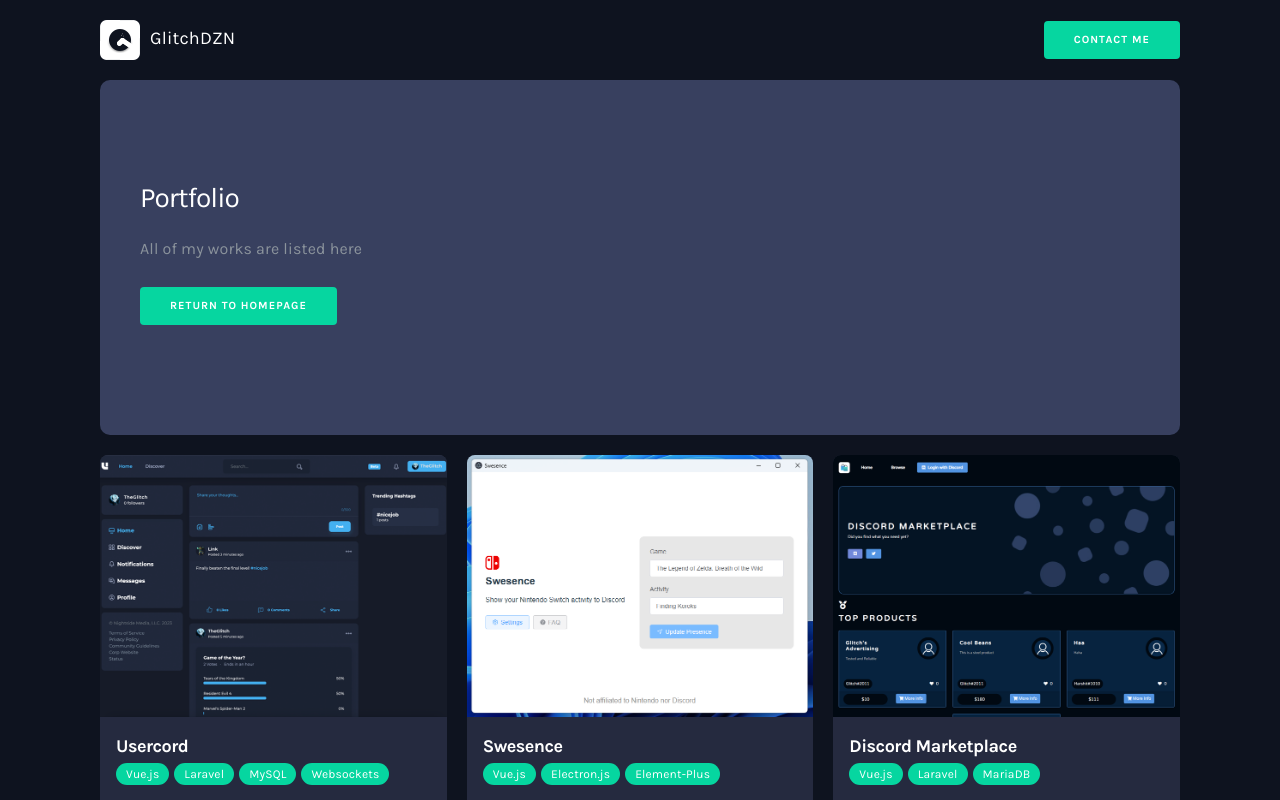
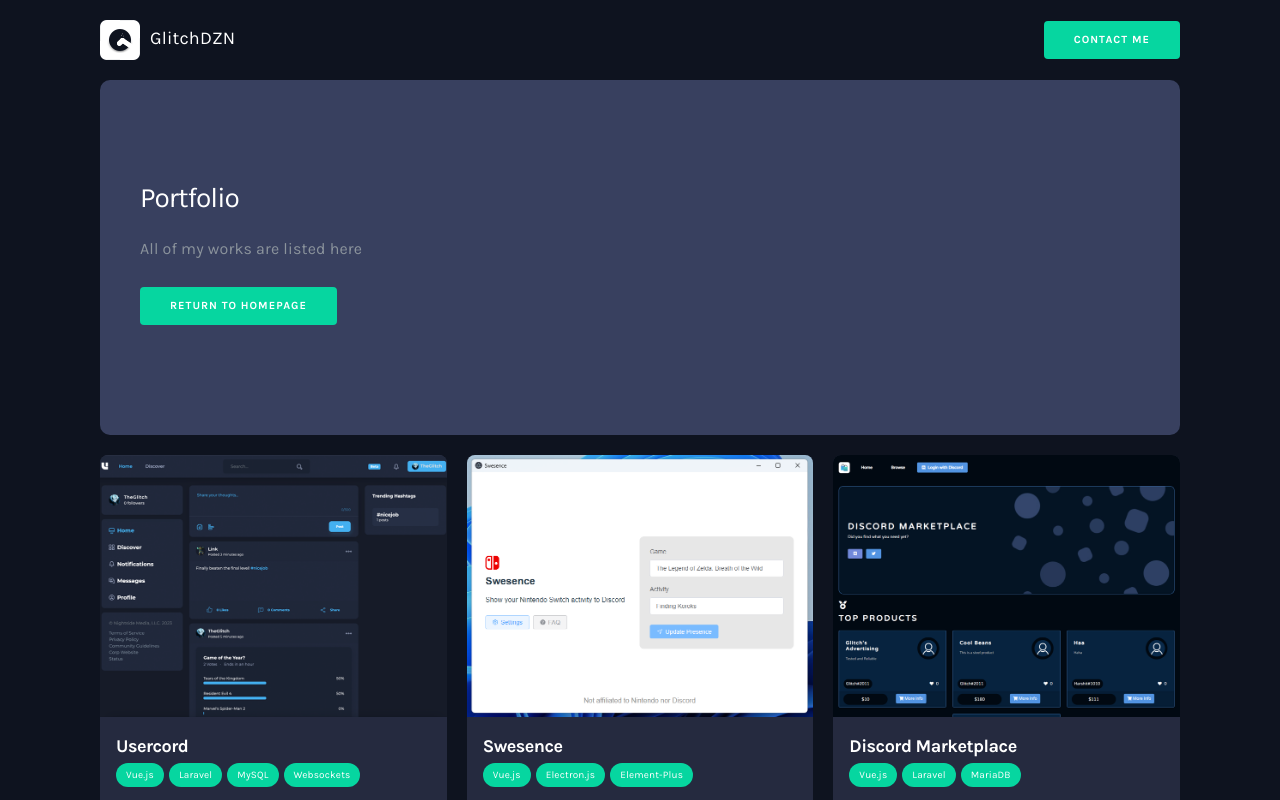
Before and after one commit to glitchcodes/portfolio, a Nuxt app: page /portfolio in a window 1280 px wide. Shown: the top 800 px of the page. Built offline with nearby package versions, Linux system fonts and the light colour scheme.

Commit message:
minor fixes - fix indent on portfolio.vue - fix transition for discord contact - badges are not inline-block

```diff
--- a/app.vue
+++ b/app.vue
@@ -29,7 +29,7 @@
             <div class="card card-vertical" @click="copyToClipboard('discord')">
                 <img width="50" src="/discord-logo.svg" alt="Discord Logo">
                 <div class="card-content">
-                    <transition name="fade">
+                    <transition name="fade" mode="out-in">
                         <span v-if="!isDiscordCopied">glitchzyu</span>
                         <span v-else>Copied to clipboard!</span>
                     </transition>
--- a/pages/portfolio.vue
+++ b/pages/portfolio.vue
@@ -134,7 +134,8 @@
         .badge {
             background-color: $tertiary;
             border-radius: 15px;
-      font-size: 12px;
+            display: inline-block;
+            font-size: 10px;
             padding: 4px 10px;
             margin-right: 5px;
             &:last-child {
```
Lines whose indentation alone changed are shown as unchanged.
